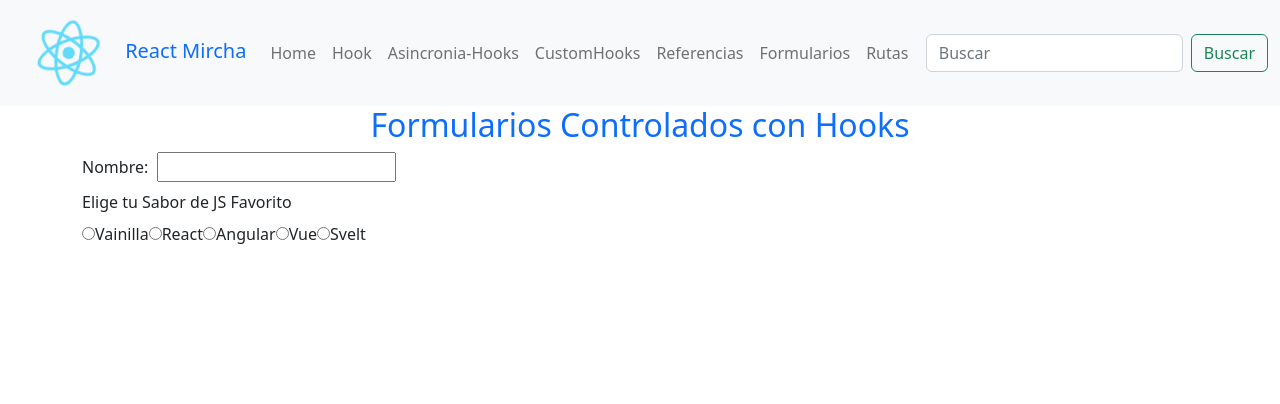
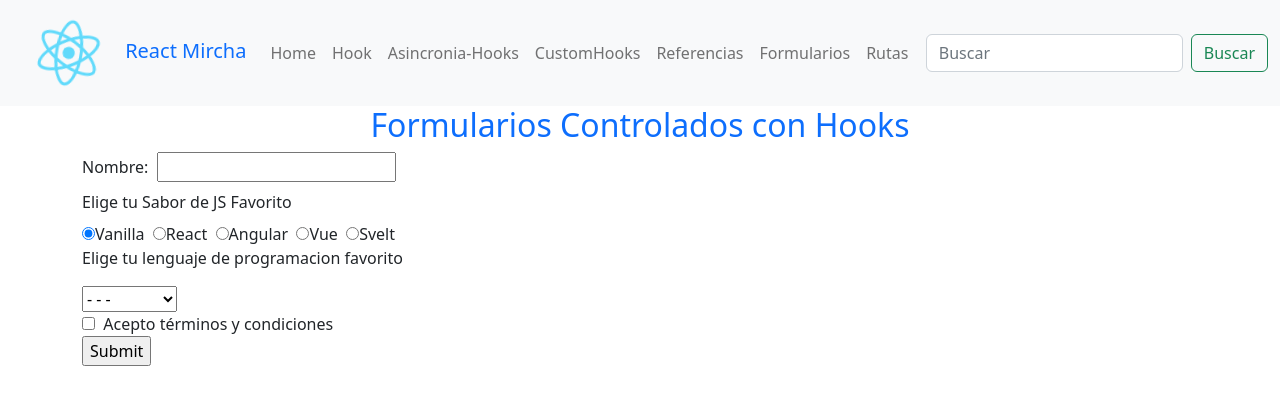
Before and after one commit to teotronic5438/react-mircha, a React (Create React App) app: page /formularios in a window 1280 px wide. Shown: the top 404 px of the page. Built offline with nearby package versions, Linux system fonts and the light colour scheme.

Commit message:
clase 22 final, formularios con react y estado formulario

```diff
--- a/src/Components/Formularios/Formularios.js
+++ b/src/Components/Formularios/Formularios.js
@@ -1,15 +1,24 @@
 import React, {useState} from 'react';
 import Container from 'react-bootstrap/Container';
 
+/*
 export default function Formularios() {
     const [nombre, setNombre] = useState("");
     const [sabor, setSabor] = useState("");
+    const [lenguaje, setLenguaje] = useState("");
+    const [terminos, setTerminos] = useState(false)
+    console.log(sabor, lenguaje, terminos);
+
+    const handleSubmit = (e) => {
+        e.preventDefault();
+        alert("El formulario se ha enviado")
+    }
 
     return (
         <>
             <Container>
                 <h2 className='text-primary text-center'>Formularios Controlados con Hooks</h2>
-                <form>
+                <form onSubmit={handleSubmit}>
                     <label htmlFor='nombre'>Nombre:</label>&nbsp;&nbsp;
                     <input
                         type="text"
@@ -19,23 +28,123 @@ export default function Formularios() {
                         onChange={e => setNombre(e.target.value)}   // puedo usar handler o anonima
                     />
                     <p className='my-2'>Elige tu Sabor de JS Favorito</p>
-                    <input type="radio" id="vainilla" name="sabor" value="vainilla"
+                    <input type="radio" id="vanilla" name="sabor" value="vanilla" defaultChecked
                      onChange={e => setSabor(e.target.value)} />
-                    <label htmlFor='vainilla'>Vainilla</label>
+                    <label htmlFor='vanilla'>Vanilla</label>&nbsp;&nbsp;
+
                     <input type="radio" id="react" name="sabor" value="react"
                      onChange={e => setSabor(e.target.value)} />
-                    <label htmlFor='react'>React</label>
+                    <label htmlFor='react'>React</label>&nbsp;&nbsp;
+
                     <input type="radio" id="angular" name="sabor" value="angular"
                      onChange={e => setSabor(e.target.value)} />
-                    <label htmlFor='angular'>Angular</label>
+                    <label htmlFor='angular'>Angular</label>&nbsp;&nbsp;
+
                     <input type="radio" id="vue" name="sabor" value="vue"
                      onChange={e => setSabor(e.target.value)} />
-                    <label htmlFor='vue'>Vue</label>
+                    <label htmlFor='vue'>Vue</label>&nbsp;&nbsp;
+
                     <input type="radio" id="svelt" name="sabor" value="svelt"
                      onChange={e => setSabor(e.target.value)} />
-                    <label htmlFor='svelt'>Svelt</label>
+                    <label htmlFor='svelt'>Svelt</label>&nbsp;&nbsp;
+
+                    <p>Elige tu lenguaje de programacion favorito</p>
+                    <select name='lenguaje' onChange={e => setLenguaje(e.target.value)} defaultValue="">
+                        <option value="">- - -</option>
+                        <option value="js">Javascript</option>
+                        <option value="php">PHP</option>
+                        <option value="py">Python</option>
+                        <option value="go">GO</option>
+                        <option value="rb">Ruby</option>
+
+                    </select>
+                    <br />
+                    <input type="checkbox" id="terminos" name="terminos" onChange={e => setTerminos(e.target.checked)}/> &nbsp;
+                    <label htmlFor='terminos'>Acepto términos y condiciones</label>
+                    <br />
+                    <input type="submit" />
                 </form>
             </Container>
         </>
     )
 }
+
+*/
+// Ahora todo el formulario manejado con un solo estado
+export default function Formularios() {
+    const [form, setForm] = useState({})
+
+    // Manejo del formulario con react y estados
+    const handleChange = (e)=>{
+        setForm({
+            ...form,
+            [e.target.name]: e.target.value
+        })
+    }
+
+    const handleChecked = (e)=>{
+        setForm({
+            ...form,
+            [e.target.name]: e.target.checked
+        })
+    }
+
+    const handleSubmit = (e) => {
+        e.preventDefault();
+        alert("El formulario se ha enviado")
+    }
+
+    return (
+        <>
+            <Container>
+                <h2 className='text-primary text-center'>Formularios Controlados con Hooks</h2>
+                <form onSubmit={handleSubmit}>
+                    <label htmlFor='nombre'>Nombre:</label>&nbsp;&nbsp;
+                    <input
+                        type="text"
+                        id="nombre"
+                        name="nombre"
+                        value={form.name}      // asigno el contenido a un estado para que sea controlado
+                        onChange={handleChange}   // puedo usar handler o anonima
+                    />
+                    <p className='my-2'>Elige tu Sabor de JS Favorito</p>
+                    <input type="radio" id="vanilla" name="sabor" value="vanilla" defaultChecked
+                     onChange={handleChange}  />
+                    <label htmlFor='vanilla'>Vanilla</label>&nbsp;&nbsp;
+
+                    <input type="radio" id="react" name="sabor" value="react"
+                     onChange={handleChange}  />
+                    <label htmlFor='react'>React</label>&nbsp;&nbsp;
+
+                    <input type="radio" id="angular" name="sabor" value="angular"
+                     onChange={handleChange} />
+                    <label htmlFor='angular'>Angular</label>&nbsp;&nbsp;
+
+                    <input type="radio" id="vue" name="sabor" value="vue"
+                     onChange={handleChange}  />
+                    <label htmlFor='vue'>Vue</label>&nbsp;&nbsp;
+
+                    <input type="radio" id="svelt" name="sabor" value="svelt"
+                     onChange={handleChange} />
+                    <label htmlFor='svelt'>Svelt</label>&nbsp;&nbsp;
+
+                    <p>Elige tu lenguaje de programacion favorito</p>
+                    <select name='lenguaje' onChange={handleChange}  defaultValue="">
+                        <option value="">- - -</option>
+                        <option value="js">Javascript</option>
+                        <option value="php">PHP</option>
+                        <option value="py">Python</option>
+                        <option value="go">GO</option>
+                        <option value="rb">Ruby</option>
+
+                    </select>
+                    <br />
+                    <input type="checkbox" id="terminos" name="terminos" onChange={handleChecked} /> &nbsp;
+                    <label htmlFor='terminos'>Acepto términos y condiciones</label>
+                    <br />
+                    <input type="submit" />
+                </form>
+            </Container>
+        </>
+    )
+}
```
